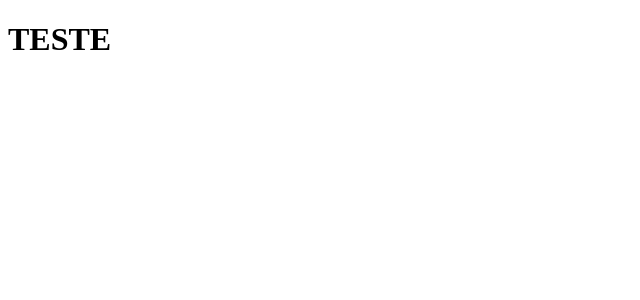
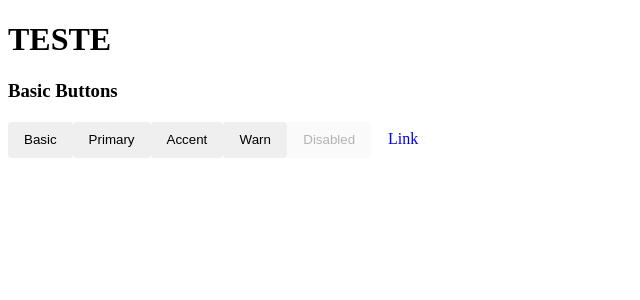
Before and after one commit to dev-edson2020/helpdesk-front, an Angular app: page / in a window 1280 px wide. Shown: the top 300 px of the page, without its empty margins (0-640 px from the left). Built offline with nearby package versions, Linux system fonts and the light colour scheme.

Commit message:
Corrigindo erros

```diff
--- a/src/app/app.component.html
+++ b/src/app/app.component.html
@@ -1,2 +1,12 @@
 <router-outlet></router-outlet>
 <h1>TESTE</h1>
+
+<h3>Basic Buttons</h3>
+<div class="example-button-row">
+  <button mat-button>Basic</button>
+  <button mat-button color="primary">Primary</button>
+  <button mat-button color="accent">Accent</button>
+  <button mat-button color="warn">Warn</button>
+  <button mat-button disabled>Disabled</button>
+  <a mat-button routerLink=".">Link</a>
+</div>
```
Also changed, not shown: package.json (+6 -10 lines), src/app/app.module.ts (+90 -3 lines), 1 other file (tests, documents, lock files or other folders).
